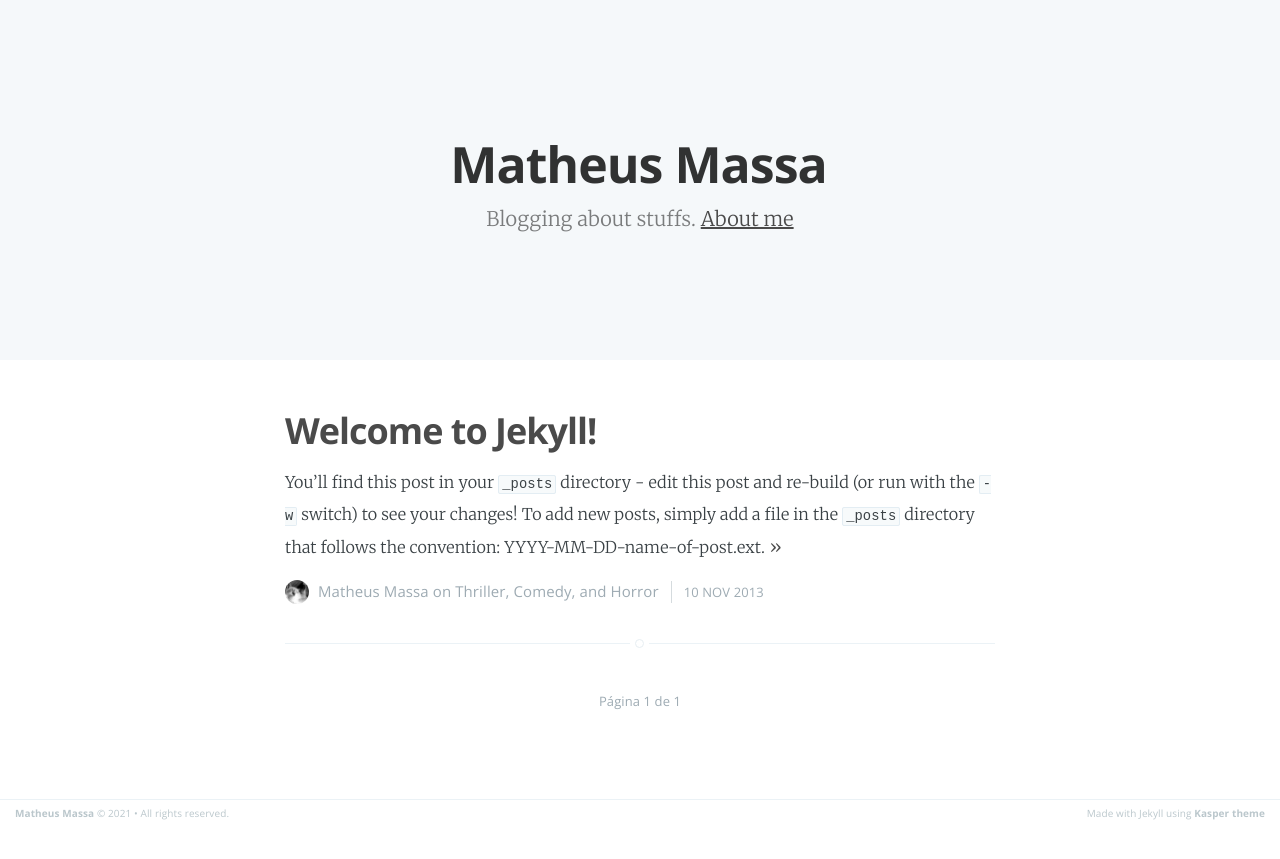
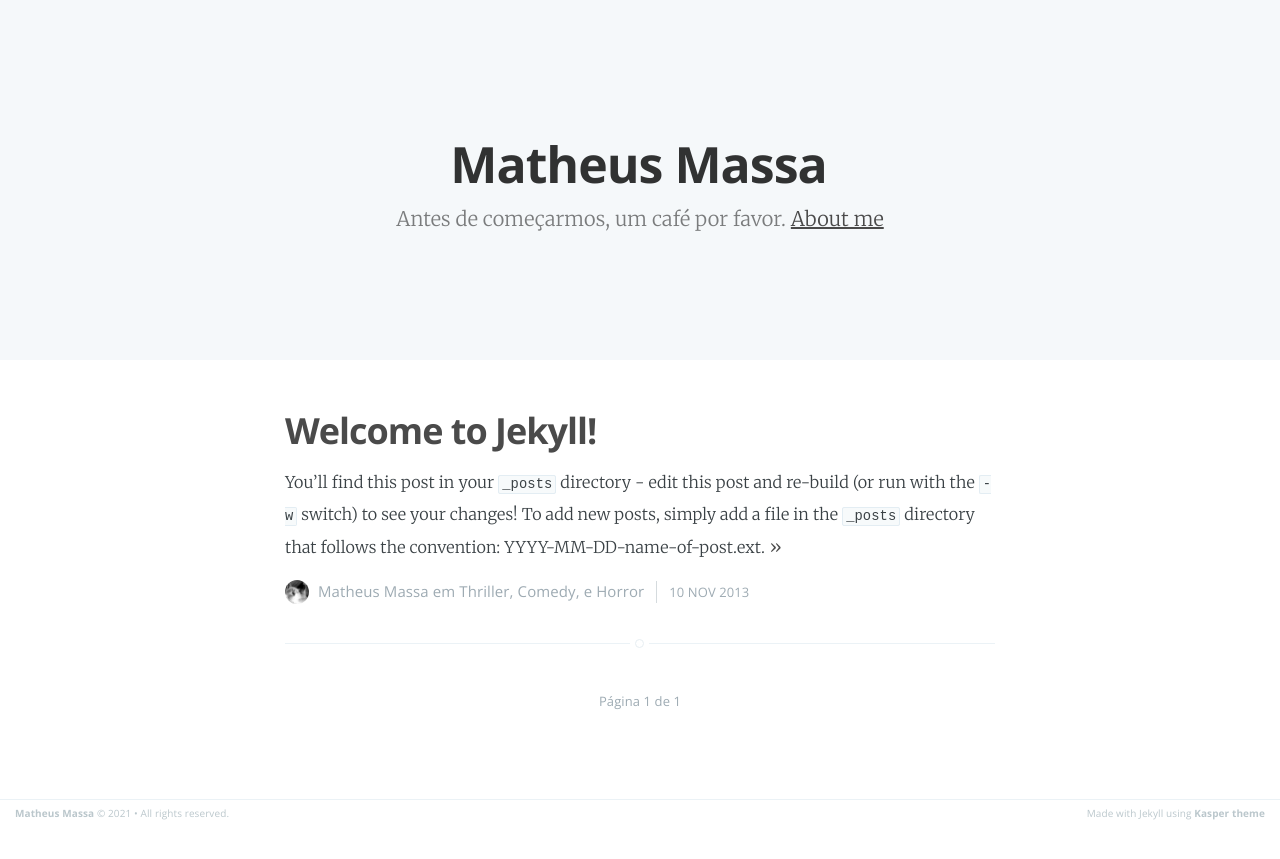
Before and after one commit to matheusmassa/matheusmassa.github.io, a Jekyll site: the page built from index.html, in a window 1280 px wide. Shown: the top 859 px of the page. Built offline with Jekyll 4.4.1, drawn with Linux system fonts in a browser that asks for light colours; nearby versions of some CDN libraries; the list of posts is cut into pages by our own code.

Commit message:
translation of english terms to portugues adding social icons

```diff
--- a/_config.yml
+++ b/_config.yml
@@ -1,5 +1,5 @@
 name: Matheus Massa
-description: Blogging about stuffs
+description: "Antes de começarmos, um café por favor"
 meta_description: "Your New Jekyll Site, Blogging about stuffs"
 
 markdown: kramdown
--- a/_includes/pagination.html
+++ b/_includes/pagination.html
@@ -1,7 +1,7 @@
 <nav class="pagination" role="pagination">
     {% if paginator.previous_page %}
         {% if paginator.previous_page == 1 %}
-            <a class="newer-posts" href="/" title="Previous Page">&laquo; Newer Posts</a>
+            <a class="newer-posts" href="/" title="Previous Page">&laquo; Posts Recentes</a>
         {% else %}
             <a class="newer-posts" href="{{'/page'paginator.previous_page | relative_url}}/" title="Previous Page">&laquo; Posts Recentes</a>
       {% endif %}
--- a/_includes/share.html
+++ b/_includes/share.html
@@ -1,9 +1,9 @@
 <section class="share">
-    <h4>Compartilhe</h4>
+    <!-- <h4>Compartilhe</h4>
     <a class="icon-twitter" href="http://twitter.com/share?text={{page.title}}&amp;url={{site.domain_name}}{{ page.url }}"
         onclick="window.open(this.href, 'twitter-share', 'width=550,height=235');return false;">
         <span class="hidden">Twitter</span>
-    </a>
+    </a> -->
    <!-- <a class="icon-facebook" href="https://www.facebook.com/sharer/sharer.php?u={{site.domain_name}}{{page.url}}"
         onclick="window.open(this.href, 'facebook-share','width=580,height=296');return false;">
         <span class="hidden">Facebook</span>
--- a/_layouts/default.html
+++ b/_layouts/default.html
@@ -48,5 +48,6 @@
       })();
 
     </script>
+    <script src="https://kit.fontawesome.com/78eae1ff0b.js" crossorigin="anonymous"></script>
 </body>
 </html>
--- a/_layouts/post.html
+++ b/_layouts/post.html
@@ -20,7 +20,7 @@
             <h1 class="post-title">{{ page.title }}</h1>
             <section class="post-meta">
                 {% if page.categories.size > 0 %}
-                    {{ page.categories | array_to_sentence_string | prepend: 'on ' }}
+                    {{ page.categories | array_to_sentence_string: "e" | prepend: 'em ' }}
                 {% endif %}
                 <time class="post-date" datetime="{{ page.date | date:"%Y-%m-%d" }}">{{ page.date | date_to_string }}</time>
             </section>
@@ -72,7 +72,9 @@
                     <h4> {{ site.author }} </h4>
                     <!-- Author Bio -->
                     <p>
-                        Here goes the author description. You might want to place some links too in here
+                        <p>Mesmo do about me.</p>
+                        <a href="https://github.com/matheusmassa"><i class="fab fa-github fa-2x" style="margin-right: 2px;"></i></a>
+                        <a href="https://www.linkedin.com/in/matheusmassa/"><i class="fab fa-linkedin fa-2x"></i></a>
                     </p>
                 </section>
             {% endif %}
--- a/index.html
+++ b/index.html
@@ -49,7 +49,7 @@
                 {{ site.author }}
             {% endif %}
             {% if post.categories.size > 0 %}
-                {{ post.categories | array_to_sentence_string | prepend: 'on ' }}
+                {{ post.categories | array_to_sentence_string: "e" | prepend: 'em ' }}
             {% endif %}
             <time class="post-date" datetime="{{ post.date | date:"%Y-%m-%d" }}">
                 {{ post.date | date_to_string }}
```
